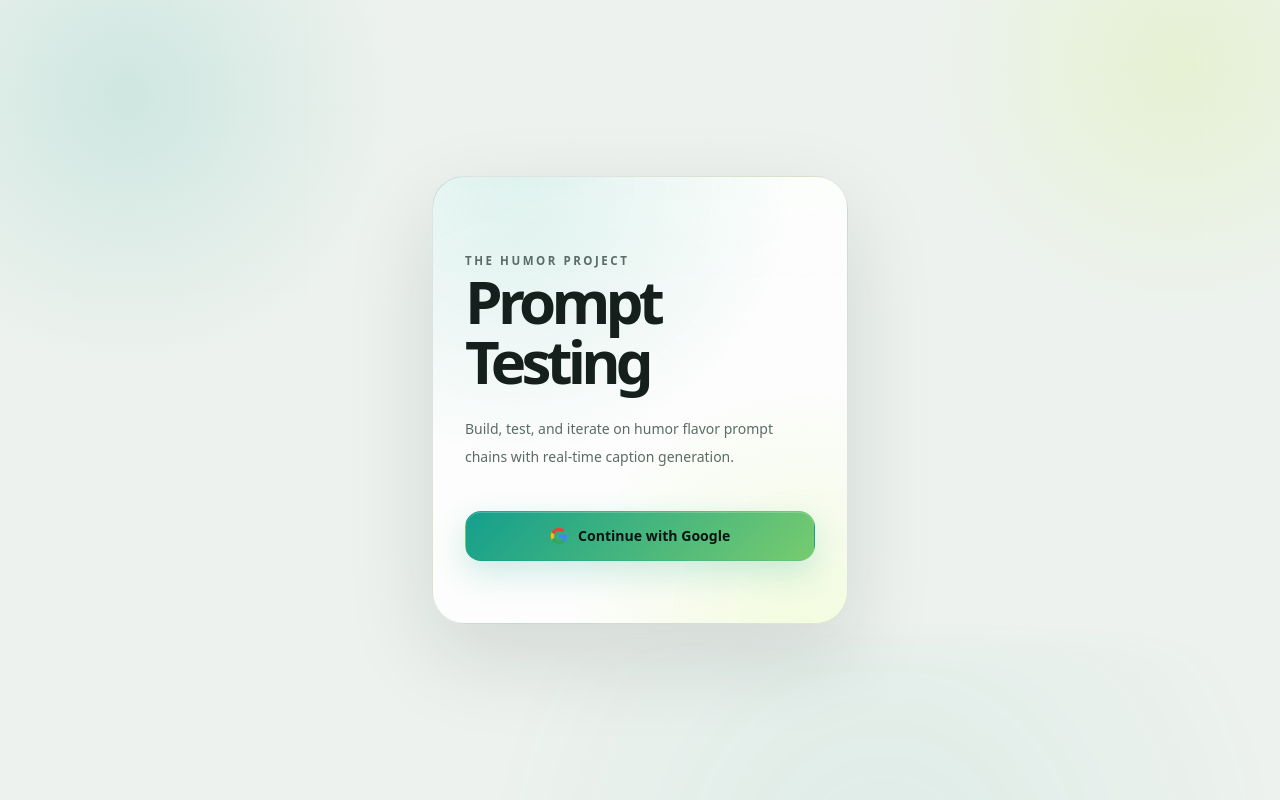
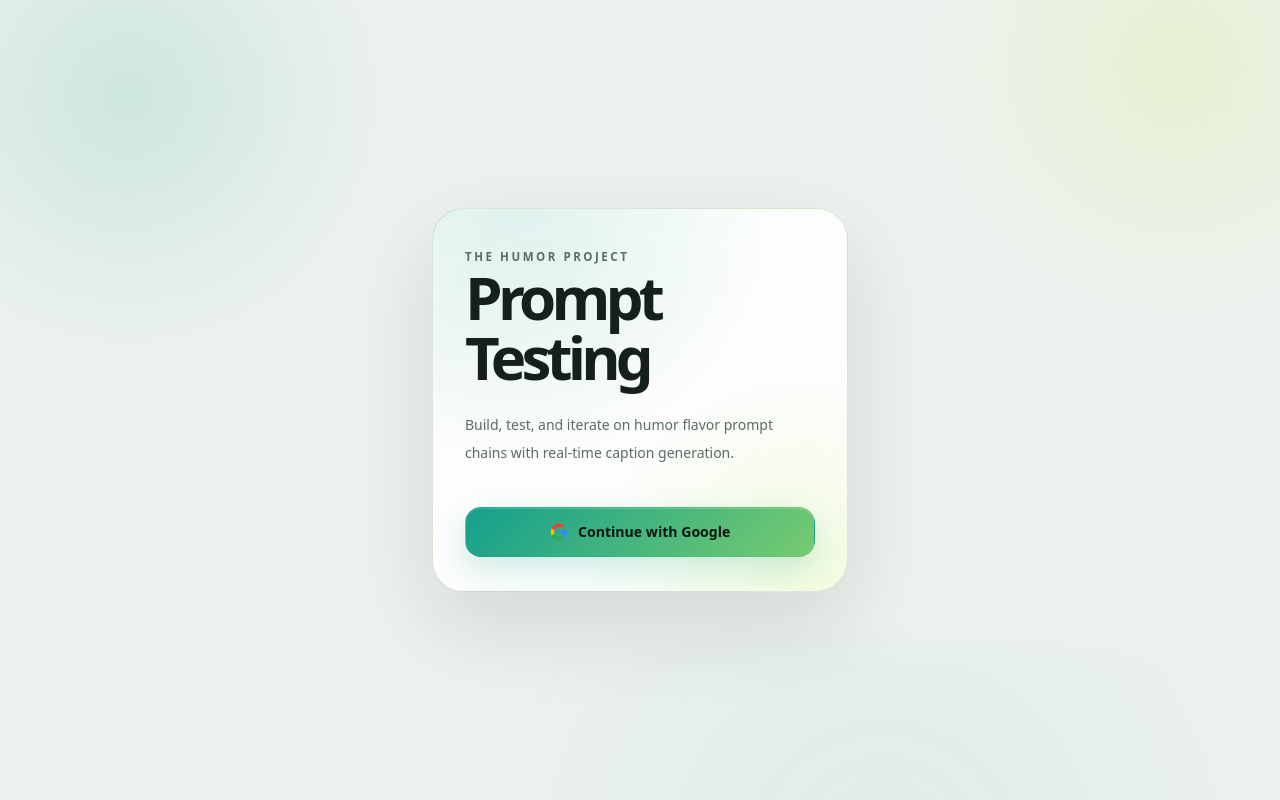
Before and after one commit to xingru-huang/The-Humor-Project-Prompt, a Next.js app: page /login in a window 1280 px wide. Built offline with nearby package versions, Linux system fonts and the light colour scheme; no server answers.

Commit message:
Update login page

```diff
--- a/src/app/globals.css
+++ b/src/app/globals.css
@@ -1103,7 +1103,7 @@ body::after {
   position: relative;
   width: 100%;
   max-width: 26rem;
-  min-height: 28rem;
+  min-height: 24rem;
   display: flex;
   flex-direction: column;
   justify-content: center;
@@ -1117,14 +1117,14 @@ body::after {
   box-shadow:
     var(--shadow-lg),
     0 0 0 1px rgba(255, 255, 255, 0.04);
-  padding: 3.5rem 2rem 3rem;
+  padding: 2rem 2rem 2rem;
   animation: login-card-enter 600ms cubic-bezier(0.22, 1, 0.36, 1) both;
   overflow: hidden;
 }
 
 .login-card-alert {
   justify-content: flex-start;
-  padding-top: 3rem;
+  padding-top: 2rem;
 }
 
 .login-card::before {
```
